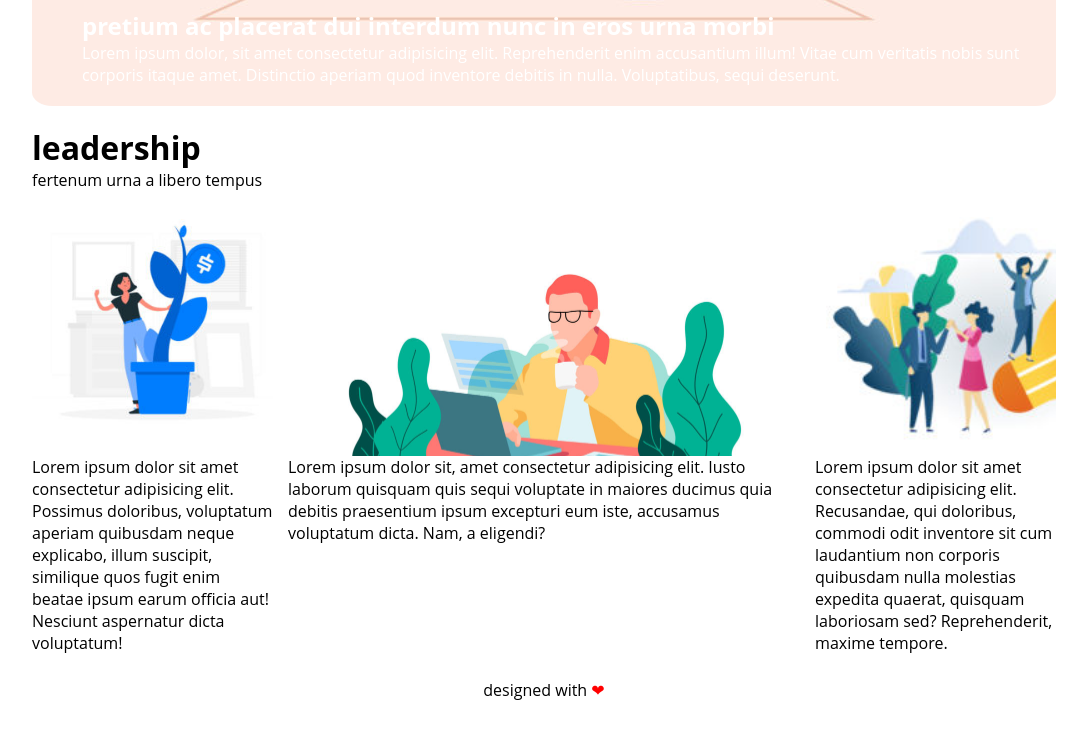
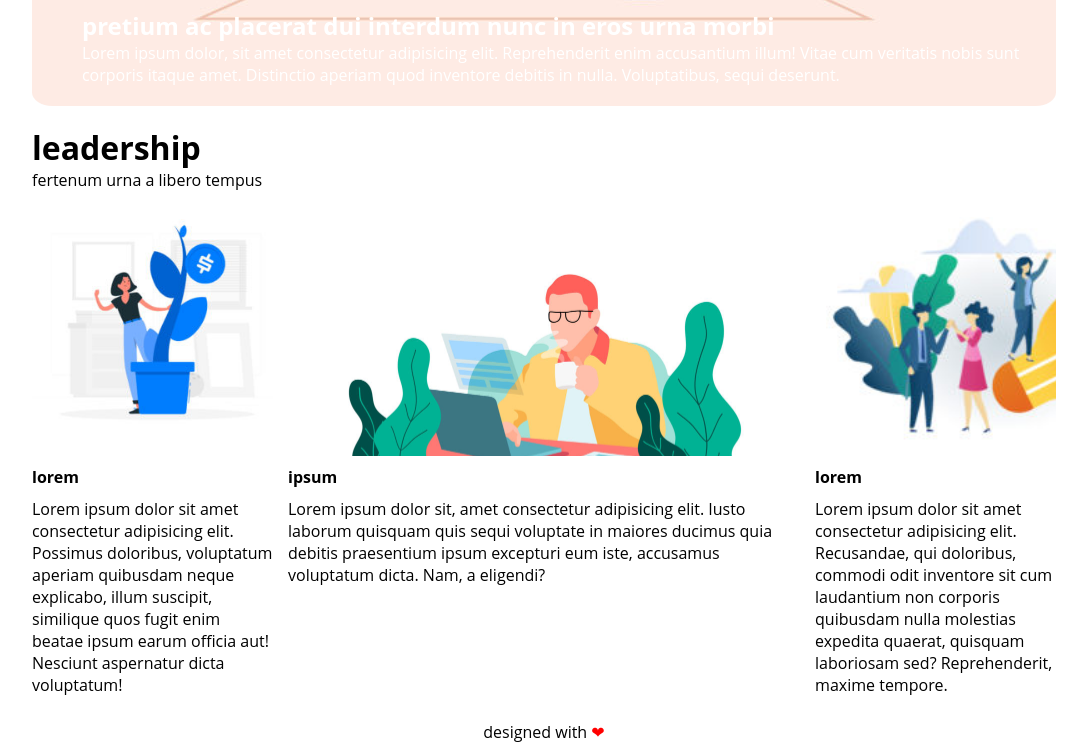
Before and after one commit to leonardosponza/htmlcss-wp, a plain HTML site: page index.html in a window 1280 px wide. Shown: the part 795-1548 px from the top of the page, without its empty margins (96-1183 px from the left). Before the commit the page ends 1506 px from the top, so only its background shows below. Drawn offline with Linux system fonts and the light colour scheme.

Commit message:
add:sottotitoli

```diff
--- a/css/style.css
+++ b/css/style.css
@@ -104,9 +104,13 @@ aside {
     float: left;
 
 }
+.sottotitolo{
+    margin-top: 10px;
+    margin-bottom: 10px;
+    font-weight: 700;
+}
 .lorem{
     vertical-align: bottom;
-
 }
 
 /* fine main */
--- a/index.html
+++ b/index.html
@@ -55,16 +55,19 @@
                 <aside class="float">
                     <div class="article-image image-left">
                     </div>
+                    <p class="sottotitolo">lorem</p>
                     <p class="lorem">Lorem ipsum dolor sit amet consectetur adipisicing elit. Possimus doloribus, voluptatum aperiam quibusdam neque explicabo, illum suscipit, similique quos fugit enim beatae ipsum earum officia aut! Nesciunt aspernatur dicta voluptatum!</p>
                 </aside>
 
                 <section class="float central">
                     <div class="article-image image-center"></div>
+                    <p class="sottotitolo">ipsum</p>
                     <p class="lorem">Lorem ipsum dolor sit, amet consectetur adipisicing elit. Iusto laborum quisquam quis sequi voluptate in maiores ducimus quia debitis praesentium ipsum excepturi eum iste, accusamus voluptatum dicta. Nam, a eligendi?</p>
                 </section>
 
                 <aside class="float right">
                     <div class="article-image image-right"></div>
+                    <p class="sottotitolo">lorem</p>
                     <p class="lorem">Lorem ipsum dolor sit amet consectetur adipisicing elit. Recusandae, qui doloribus, commodi odit inventore sit cum laudantium non corporis quibusdam nulla molestias expedita quaerat, quisquam laboriosam sed? Reprehenderit, maxime tempore.</p>
                 </aside>
 
```
